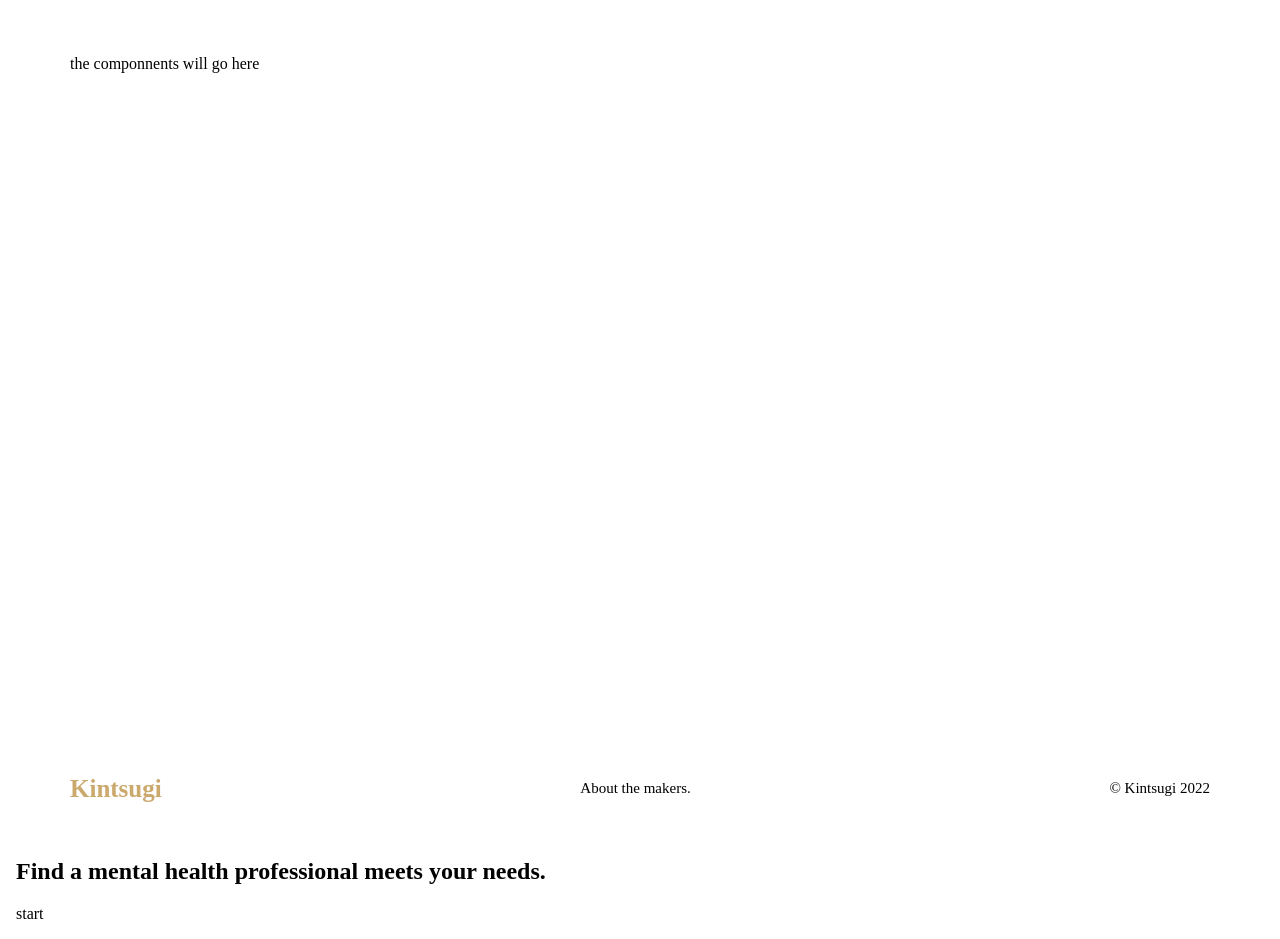
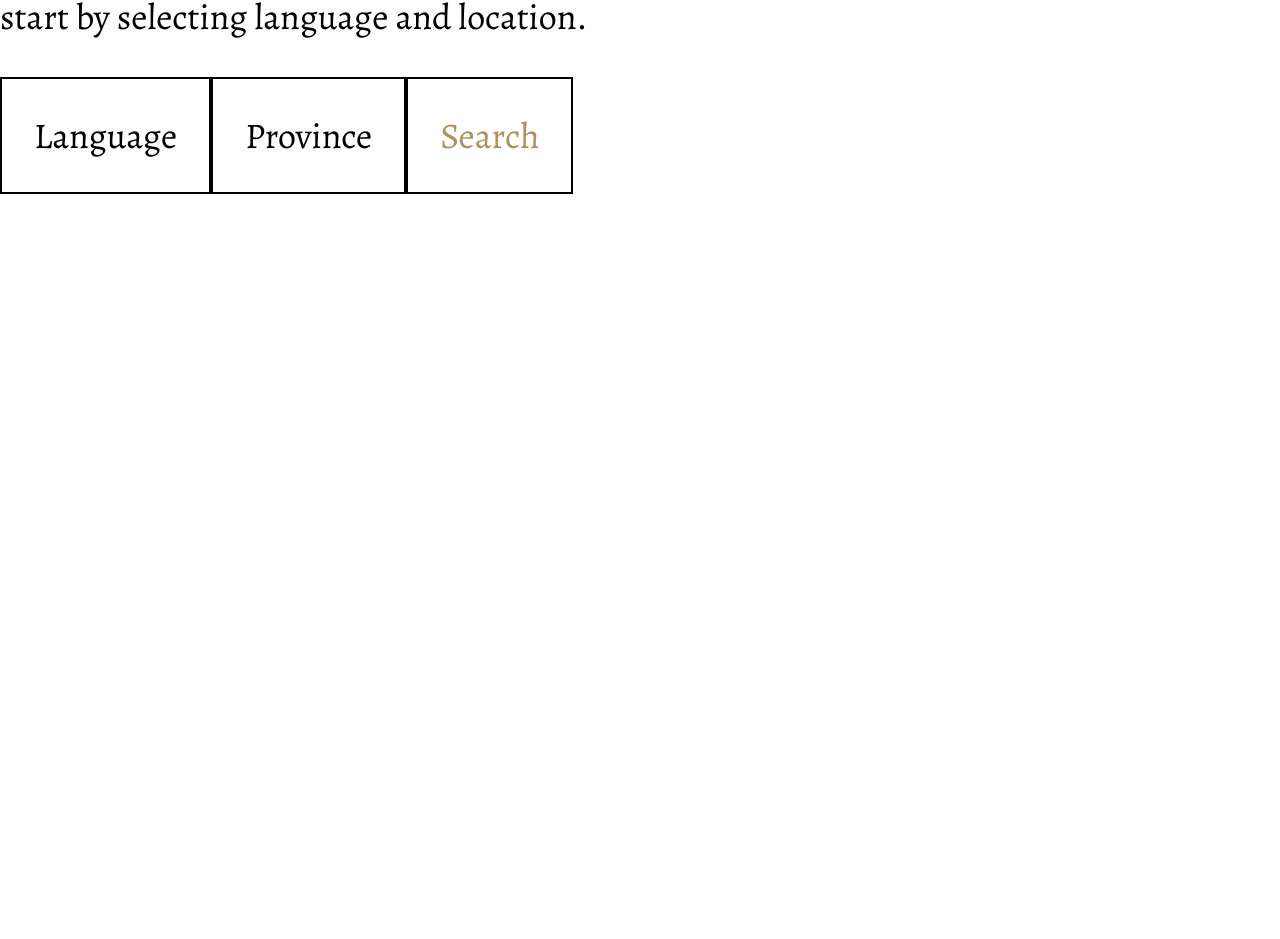
Before and after one commit to heyjiani/project-kintsugi, a React (Create React App) app in the folder react-front-end/: page / in a window 1280 px wide. Shown: the part 172-1111 px from the top of the page. After the commit the page ends 800 px from the top, so only its background shows below. Built offline with nearby package versions, Linux system fonts and the light colour scheme.

Commit message:
add selection button components and scss

```diff
--- /dev/null
+++ b/react-front-end/css/main.css
@@ -0,0 +1,10 @@
+.btn {
+  color: #ae915e;
+  padding: 2rem;
+  border: 2px solid black;
+  display: inline-block; }
+
+.selection {
+  padding: 2rem;
+  border: 2px solid black;
+  display: inline-block; }
--- a/react-front-end/package.json
+++ b/react-front-end/package.json
@@ -14,8 +14,7 @@
     "build": "react-scripts build",
     "test": "react-scripts test",
     "eject": "react-scripts eject",
-    "sass": "sass --watch scss:css",
-    "scss": "node-sass --watch scss -o css"
+    "scss": "node-sass --watch src/scss -o css"
   },
   "eslintConfig": {
     "extends": "react-app"
@@ -28,6 +27,6 @@
   ],
   "proxy": "http://localhost:8080",
   "devDependencies": {
-    "node-sass": "^7.0.1"
+    "node-sass": "^4.14.0"
   }
 }
--- a/react-front-end/src/App.js
+++ b/react-front-end/src/App.js
@@ -11,6 +11,7 @@ import {
 import Homepage from "./pages/Homepage";
 import ProfessionalsPage from "./pages/ProfessionalsPage";
 import AppointmentPage from "./pages/AppointmentPage";
+import "./scss/main.scss";
 
 // fetchData = () => {
 //   axios.get('/api/data') // You can simply make your requests to "/api/whatever you want"
@@ -27,32 +28,32 @@ import AppointmentPage from "./pages/AppointmentPage";
 
 function App() {
   return (
-    <body>
-      {/* nav bar below  */}
+    // <body>
+    //   {/* nav bar below  */}
 
-      <nav class="navigation">
-        <div class="logo">
-          <h1>Kintsugi</h1>
-        </div>
-      </nav>
+    //   <nav class="navigation">
+    //     <div class="logo">
+    //       <h1>Kintsugi</h1>
+    //     </div>
+    //   </nav>
 
-      {/* the components will populate in the "components_container" div below */}
+    //   {/* the components will populate in the "components_container" div below */}
 
-      <main>
-        <div className="components_container">
-          the componnents will go here
-        </div>
-      </main>
+    //   <main>
+    //     <div className="components_container">
+    //       the componnents will go here
+    //     </div>
+    //   </main>
 
-      {/* footer below  */}
+    //   {/* footer below  */}
 
-      <footer>
-        <div>
-          <h4>Kintsugi</h4>
-        </div>
-        <div>About the makers.</div>
-        <div>© Kintsugi 2022</div>
-      </footer>
+    //   <footer>
+    //     <div>
+    //       <h4>Kintsugi</h4>
+    //     </div>
+    //     <div>About the makers.</div>
+    //     <div>© Kintsugi 2022</div>
+    //   </footer>
 
     <BrowserRouter>
       {/* <Nav/ > */}
@@ -75,7 +76,6 @@ function App() {
         {/* <Route element={<Error />} /> */}
       </Routes>
     </BrowserRouter>
-    </body>
   );
 }
 
--- /dev/null
+++ b/react-front-end/src/components/Button.jsx
@@ -0,0 +1,5 @@
+import React from "react";
+
+export default function Button(props) {
+  return <div className="btn">{props.text}</div>;
+}
--- a/react-front-end/src/components/HomeHeader.jsx
+++ b/react-front-end/src/components/HomeHeader.jsx
@@ -1,16 +1,23 @@
 import React, { Fragment } from "react";
+import Button from "./Button";
+import Selection from "./Selection";
 
 export default function HomeHeader() {
   return (
     <Fragment>
-      <div>
+      <div className="heading">
         <h2>
           Find a mental health professional meets
           your needs.
         </h2>
-
-        <p>start </p>
+        <p>
+          start by selecting language and
+          location.
+        </p>
       </div>
+      <Selection genre="Language" />
+      <Selection genre="Province" />
+      <Button text="Search" />
     </Fragment>
   );
 }
--- /dev/null
+++ b/react-front-end/src/components/Selection.jsx
@@ -0,0 +1,7 @@
+import React from "react";
+
+export default function Selection(props) {
+  return (
+    <div className="selection">{props.genre}</div>
+  );
+}
--- a/react-front-end/src/css/App.css
+++ b/react-front-end/src/css/App.css
@@ -1,17 +1,17 @@
 h1 {
   font-size: 144px;
-  color: #CBA96D;
+  color: #cba96d;
   margin: 0px;
   padding: 0px 0px 0px 54px;
   font-weight: normal;
 }
 
 h4 {
-  color: #CBA96D;
+  color: #cba96d;
   font-size: 25px;
   padding: -5px;
   margin-top: -5px;
-};
+}
 
 .navigation {
   display: flex;
@@ -23,17 +23,18 @@ display: flex;
   padding: 0px 54px 54px 54px;
   font-size: 25px;
   width: 500px;
-  color: #AE915E;
-  };
+  color: #ae915e;
+}
 
 body {
-  background-image: 'url(${/images/Kintsugi_crack.png})' repeat;
+  background-image: "url(${/images/Kintsugi_crack.png})"
+    repeat;
   display: block;
   position: fixed;
 }
 
 .components_container {
-/* background-color: #CBA96D; */
+  background-color: #cba96d;
   height: 700px;
   padding-left: 54px;
   padding-top: 54px;
@@ -45,4 +46,4 @@ display: flex;
   justify-content: space-between;
   padding: 25px 54px 2px 54px;
   font-size: 15px;
-};
+}
--- a/react-front-end/src/css/index.css
+++ b/react-front-end/src/css/index.css
@@ -1,11 +1,11 @@
-/* body {
+body {
   margin: 0;
   padding: 0;
-  font-family: 'Alegreya', serif;
+  font-family: "Alegreya", serif;
   -webkit-font-smoothing: antialiased;
   -moz-osx-font-smoothing: grayscale;
   font-size: 36px;
-} */
+}
 
 code {
   font-family: source-code-pro, Menlo, Monaco,
--- a/react-front-end/src/pages/Homepage.jsx
+++ b/react-front-end/src/pages/Homepage.jsx
@@ -4,7 +4,7 @@ import HomeHeader from "../components/HomeHeader";
 
 export default function Homepage() {
   return (
-    <Fragment>
+    <Fragment className="components_container">
       <HomeHeader />
     </Fragment>
   );
--- /dev/null
+++ b/react-front-end/src/scss/components/_button.scss
@@ -0,0 +1,6 @@
+.btn {
+  color: #ae915e;
+  padding: 2rem;
+  border: 2px solid black;
+  display: inline-block;
+}
--- /dev/null
+++ b/react-front-end/src/scss/components/_selection.scss
@@ -0,0 +1,5 @@
+.selection {
+  padding: 2rem;
+  border: 2px solid black;
+  display: inline-block;
+}
--- /dev/null
+++ b/react-front-end/src/scss/main.scss
@@ -0,0 +1,2 @@
+@import "components/button";
+@import "components/selection";
```
Also changed, not shown: 1 other file (tests, documents, lock files or other folders). Lines whose indentation alone changed are shown as unchanged.
